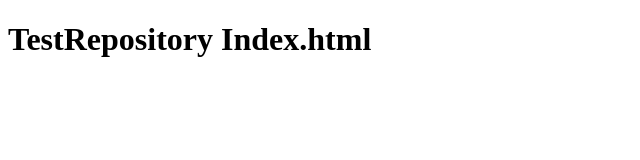
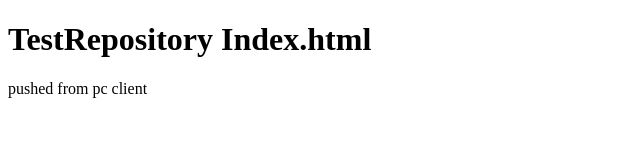
Before and after one commit to yuersmall/testRepository, a plain HTML site: page dist/index.html in a window 1280 px wide. Shown: the whole page, without its empty margins (0-640 px from the left). Drawn offline with Linux system fonts and the light colour scheme.

Commit message:
client pc

```diff
--- a/dist/index.html
+++ b/dist/index.html
@@ -5,5 +5,6 @@
     </head>
     <body>
         <h1>TestRepository Index.html</h1>
+		<div>pushed from pc client</div>
     </body>
 </html>
```
